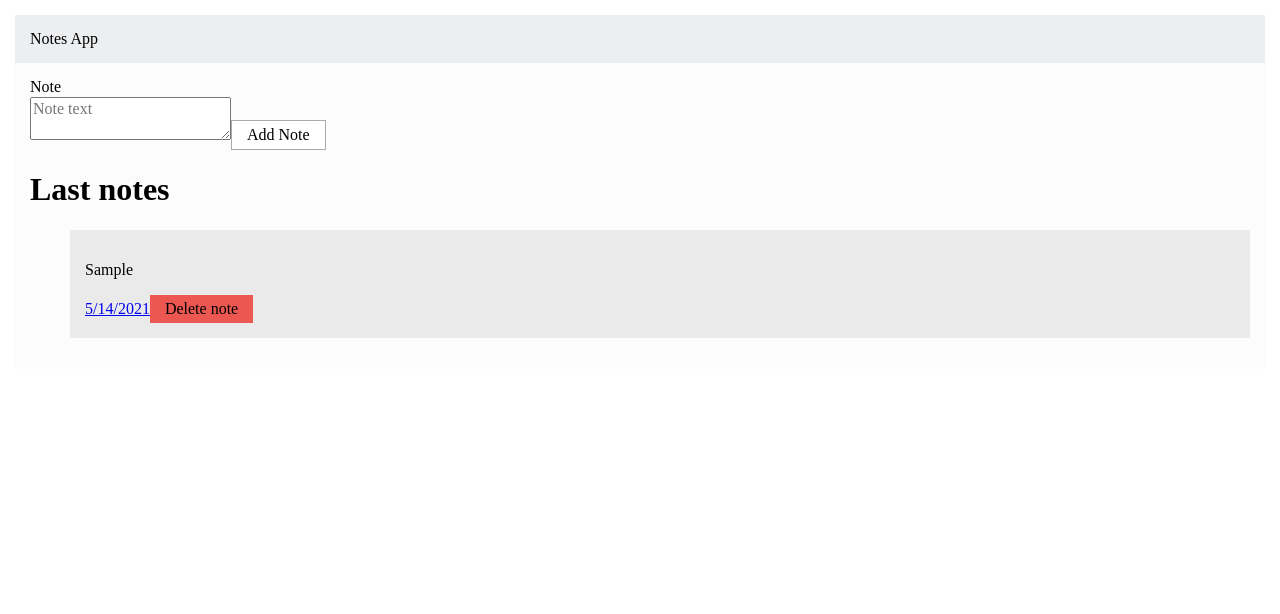
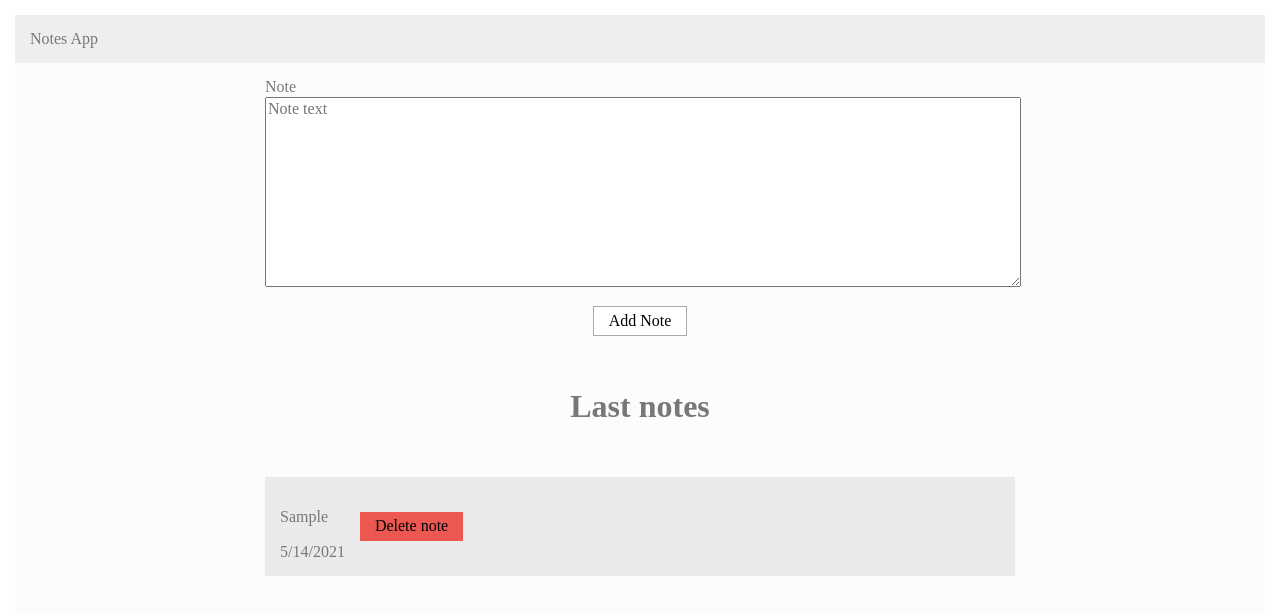
Before and after one commit to lukaszbros/notepad, a React app: page / in a window 1280 px wide. Both pictures are taken after typing "Sample" into the empty fields and a click on the button "Add Note". Shown: the top 614 px of the page. Built offline with nearby package versions, Linux system fonts and the light colour scheme.

Commit message:
Add css styling

```diff
--- a/src/App.tsx
+++ b/src/App.tsx
@@ -4,18 +4,18 @@ import Store from './entity/Store';
 import NewNote from './NewNote';
 import NoteDetails from './NoteDetails';
 import Notes from './Notes';
-import { Container, NoteList } from './StyledComponets';
-
-const initialState = {
-  notes: [],
-  error: null
-};
+import { Container } from './StyledComponets';
 
 export default function App() {
+  const mainContentStyle = {
+    paddingLeft: '20%',
+    paddingRight: '20%'
+  };
+
   return (
-    <Container>
+    <Container style={{color: '#787878'}}>
       <Container backgroundColor="#EDEEF0">Notes App</Container>
-      <Container backgroundColor="#FCFCFC">
+      <Container backgroundColor="#FCFCFC" style={{paddingLeft: '20%', paddingRight: '20%'}}>
         <BrowserRouter>
           <Switch>
             <Store>
--- a/src/NewNote.tsx
+++ b/src/NewNote.tsx
@@ -1,7 +1,7 @@
 import React, { useContext, useState } from 'react';
 import { Note } from './entity/Note';
 import { Context } from './entity/Store';
-import { ActionButton } from './StyledComponets';
+import { ActionButton, Container } from './StyledComponets';
 
 export default function Notes() {
   const [text, setText] = useState<string>('');
@@ -16,8 +16,10 @@ export default function Notes() {
   return (
     <div>
       <div>Note</div>
-      <textarea placeholder="Note text" onChange={event => setText(event.target.value)} value={text}></textarea>
-      <ActionButton onClick={createNote}>Add Note</ActionButton>
+      <textarea rows={10} style={{width: '100%'}} placeholder="Note text" onChange={event => setText(event.target.value)} value={text}></textarea>
+      <Container center={true}>
+        <ActionButton onClick={createNote}>Add Note</ActionButton>
+      </Container>
     </div>
   )
 }
--- a/src/NoteDetails.tsx
+++ b/src/NoteDetails.tsx
@@ -1,4 +1,5 @@
 import React, { useContext, useEffect, useState } from 'react';
+import ReactMarkdown from 'react-markdown';
 import { Link, useHistory, useParams } from 'react-router-dom';
 import { Note } from './entity/Note';
 import { Context } from './entity/Store';
@@ -27,10 +28,14 @@ export default function NoteDetails() {
   }
 
   return (
-    <div><Link to='/'><ActionButton backgroundColor="#E5E5E5">Go back</ActionButton></Link> <ActionButton backgroundColor="#EC5752" onClick={deleteNote}>Delete note</ActionButton>
+    <div>
+      <Container style={{display: 'flex', justifyContent: 'space-between'}}>
+        <Link to='/'><ActionButton backgroundColor="#E5E5E5">Go back</ActionButton></Link> <ActionButton backgroundColor="#EC5752" onClick={deleteNote}>Delete note</ActionButton>
+      </Container>
       {note &&
-        <Container backgroundColor="#EAEAEA">{note.text}
-          <div>{note.date.toLocaleDateString()}</div>
+        <Container backgroundColor="#EAEAEA">
+          <ReactMarkdown>{note.text}</ReactMarkdown>
+          {note.date.toLocaleDateString()}
         </Container>
       }
     </div>
--- a/src/NoteItem.tsx
+++ b/src/NoteItem.tsx
@@ -11,16 +11,19 @@ export interface NoteItemProps {
 
 export const NoteItem:React.FC<NoteItemProps> = ({note}) => {
   const [state, dispatch] = useContext(Context);
+  const PREVIEW_LENGTH = 365;
 
   return (
-    <li>
-      <Container backgroundColor="#EAEAEA">
-        <ReactMarkdown>{note.text}</ReactMarkdown>
-        <Link to={`/note/${note.id}`}>
-          {note.date.toLocaleDateString()}
-        </Link>
+    <Container backgroundColor="#EAEAEA" style={{display: 'flex'}}>
+      <div>
+      <ReactMarkdown>{note.text.length > 365 ? `${note.text.substring(0, 365)}...` : note.text}</ReactMarkdown>
+      <Link to={`/note/${note.id}`} style={{color: '#787878', textDecoration: 'none'}}>
+        {note.date.toLocaleDateString()}
+      </Link>
+      </div>
+      <Container style={{whiteSpace: 'nowrap', display: 'flex', alignItems: 'center'}}>
         <ActionButton backgroundColor="#EC5752" onClick={() => dispatch({type: 'REMOVE_NOTE', payload: note})}>Delete note</ActionButton>
       </Container>
-    </li>
+    </Container>
   )
 }
--- a/src/Notes.tsx
+++ b/src/Notes.tsx
@@ -1,23 +1,27 @@
 import React, { useContext } from 'react';
 import { Context } from './entity/Store';
 import { NoteItem } from './NoteItem';
-import { NoteList } from './StyledComponets';
+import { Container, List, ListItem } from './StyledComponets';
 
 export default function Notes() {
   const [state] = useContext(Context);
 
   return (
     <div>
+      <Container center={true}>
       <h1>Last notes</h1>
       {state.notes.length === 0
         && <h4>You currently do not have any notes. Please add a new one.</h4>
       }
-      <NoteList>
+      </Container>
+      <List>
         {state.notes.map( note =>
-            <NoteItem key={note.id} note={note}/>
+            <ListItem key={note.id}>
+              <NoteItem  note={note}/>
+            </ListItem>
           )
         }
-      </NoteList>
+      </List>
     </div>
   )
 }
--- a/src/StyledComponets.tsx
+++ b/src/StyledComponets.tsx
@@ -2,15 +2,22 @@ import styled from 'styled-components';
 
 interface ContainerProps {
   backgroundColor?: string;
+  center?: boolean;
 }
 
 export const Container = styled.div<ContainerProps>`
   background-color: ${(props) => props.backgroundColor ? props.backgroundColor : 'transparen'};
+  text-align: ${(props) => props.center ? 'center' : 'left'};
   padding: 15px;
 `;
 
-export const NoteList = styled.ul`
+export const List = styled.ul`
   list-style-type: none;
+  padding: 0;
+`;
+
+export const ListItem = styled.li`
+  padding-bottom: 30px;
 `;
 
 interface ActionButtonProps {
```
